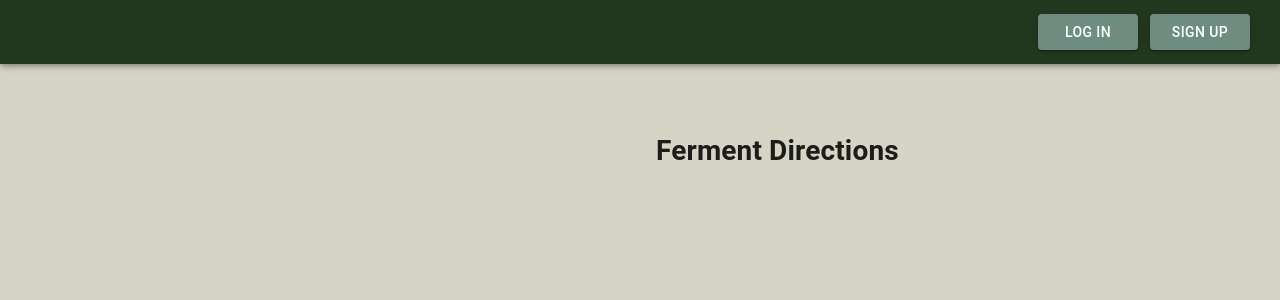
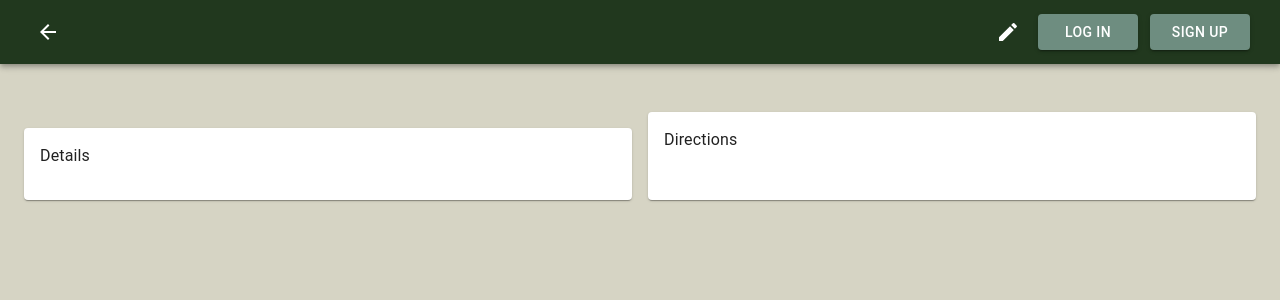
Before and after one commit to daniel-windsor/feeding-ferments-front, a React (Create React App) app: page /ferment/1 in a window 1280 px wide. Shown: the top 300 px of the page. Built offline with nearby package versions, Linux system fonts and the light colour scheme; no server answers; what mobx-persist would draw is missing.

Commit message:
Transitions and ferment profile

```diff
--- a/src/App.css
+++ b/src/App.css
@@ -37,3 +37,22 @@ body {
   transform: translateX(-100%);
   transition: all 200ms linear;
 }
+
+.slide-up-enter {
+  opacity: 0.1;
+  transform: translateY(15px);
+}
+.slide-up-enter.slide-up-enter-active {
+  opacity: 1;
+  transform: translateY(0);
+  transition: all 150ms linear;
+}
+.slide-up-exit {
+  opacity: 1;
+  transform: translateY(0);
+}
+
+.slide-up-exit.slide-up-exit-active {
+  opacity: 0.1;
+  transition: all 150ms linear;
+}
--- a/src/App.tsx
+++ b/src/App.tsx
@@ -1,4 +1,4 @@
-import { Suspense } from 'react';
+import React, { Suspense } from 'react';
 import {
   Switch,
   Route,
@@ -6,6 +6,8 @@ import {
   useLocation
 } from 'react-router-dom'
 import './App.css';
+
+import { TransitionGroup, CSSTransition } from 'react-transition-group'
 
 import { createMuiTheme, responsiveFontSizes } from "@material-ui/core/styles";
 import { ThemeProvider } from "@material-ui/styles";
@@ -30,14 +32,13 @@ let theme = createMuiTheme({
     },
   },
   overrides: {
-    MuiFormControl:  {
+    MuiFormControl: {
       root: {
         position: 'relative'
       }
     },
     MuiTextField: {
       root: {
-        // marginTop: 18,
         marginBottom: 24,
       },
     },
@@ -52,6 +53,11 @@ let theme = createMuiTheme({
       root: {
         minHeight: 36
       }
+    },
+    MuiPaper: {
+      root: {
+        overflow: 'hidden'
+      }
     }
   },
   palette: {
@@ -61,7 +67,7 @@ let theme = createMuiTheme({
     secondary: {
       main: "#6E8D80"
     },
-    warning:  {
+    warning: {
       main: "#381e21"
     },
     background: {
@@ -96,16 +102,16 @@ const App = () => {
       <ThemeProvider theme={theme}>
         <CssBaseline>
           <FirebaseStoreProvider>
-            <Route path='/' component={NavBar} />
-            <Route exact path='/' component={AuthContainer} />
-            <Suspense fallback={<LoadingRoute />}>
-              <Switch location={location}>
+            <Switch location={location}>
+              <Suspense fallback={<LoadingRoute />}>
                 <FermentStoreProvider>
+                  <Route path='/' component={NavBar} />
+                  <Route exact path='/' component={AuthContainer} />
                   <Route exact path='/dashboard' component={Dashboard} />
                   <Route exact path='/ferment/:fermentId' component={FermentProfile} />
                 </FermentStoreProvider>
-              </Switch>
-            </Suspense>
+              </Suspense>
+            </Switch>
           </FirebaseStoreProvider>
         </CssBaseline>
       </ThemeProvider>
--- a/src/components/common/AsyncButton.tsx
+++ b/src/components/common/AsyncButton.tsx
@@ -43,6 +43,7 @@ const AsyncButton = (props: IProps) => {
 
     if (status === buttonStatus.submitting && !props.isSubmitting && !props.isSuccess) {
       setStatus(buttonStatus.error)
+
       setTimeout(() => {
         setStatus(buttonStatus.init)
       }, 1500)
@@ -52,10 +53,9 @@ const AsyncButton = (props: IProps) => {
   useEffect(() => {
     if (props.isSuccess) {
       setStatus(buttonStatus.success)
+
       setTimeout(() => {
         props.successCallback()
-        setStatus(buttonStatus.init)
-        console.log('async complete')
       }, 1500)
     }
   }, [props.isSuccess])
--- a/src/components/dashboard/Dashboard.tsx
+++ b/src/components/dashboard/Dashboard.tsx
@@ -5,7 +5,6 @@ import { makeStyles } from '@material-ui/core/styles'
 import AddIcon from '@material-ui/icons/Add'
 
 import { useFermentStore } from '../../store'
-import FermentForm from './FermentForm'
 import FermentCardContainer from './FermentCardContainer'
 
 const useStyles = makeStyles(theme => ({
@@ -30,8 +29,6 @@ const Dashboard = () => {
       <Fab color='primary' className={classes.fab} onClick={() => fermentStore.toggleFermentForm()}>
         <AddIcon />
       </Fab>
-
-      <FermentForm />
     </Container>
   )
 }
--- a/src/components/dashboard/FermentCardContainer.tsx
+++ b/src/components/dashboard/FermentCardContainer.tsx
@@ -10,8 +10,8 @@ const FermentCardContainer = () => {
 
   return (
     <Grid container spacing={2}>
-      {fermentStore.ferments.map(ferment => (
-        <Grid item key={ferment._id} xs={12} sm={6} md={4} lg={3}>
+      {fermentStore.ferments.map((ferment) => (
+        <Grid item xs={12} sm={6} md={4} lg={3} key={ferment._id}>
           <FermentCard {...ferment} />
         </Grid>
       ))}
--- a/src/components/ferment/FermentDetails.tsx
+++ b/src/components/ferment/FermentDetails.tsx
@@ -1,44 +1,21 @@
-
-import { format } from 'date-fns'
-
-import { IFerment } from '../../types/ferment'
-
+import { Typography } from '@material-ui/core'
 import Paper from '@material-ui/core/Paper'
-import Grid from '@material-ui/core/Grid'
-import Container from '@material-ui/core/Container'
-import Typography from '@material-ui/core/Typography'
 import { makeStyles } from '@material-ui/core/styles'
 
 const useStyles = makeStyles(theme => ({
-  imageContainer: {
-    height: 200
-  },
-  headerText: {
-    paddingLeft: 18,
-    display: 'flex',
-    flexDirection: 'column',
-    justifyContent: 'center',
-    width: "100%"
+  root: {
+    height: "100%",
+    padding: theme.spacing(2),
+    marginTop: theme.spacing(2)
   }
 }))
 
-interface IProps extends IFerment { }
-
-const FermentDetails = (props: IProps) => {
+const FermentDetails = () => {
   const classes = useStyles()
 
   return (
-    <Paper>
-      <Grid container>
-        <Grid item xs={5} className={classes.imageContainer}>
-
-        </Grid>
-        <Grid item xs={7} className={classes.headerText}>
-          <Typography variant='h2'>{props.name}</Typography>
-          <Typography variant='h6'>{props.type}</Typography>
-          <Typography variant='h6'>Date of Birth: </Typography>
-        </Grid>
-      </Grid>
+    <Paper className={classes.root}>
+      <Typography>Details</Typography>
     </Paper>
   )
 }
--- a/src/components/ferment/FermentDirections.tsx
+++ b/src/components/ferment/FermentDirections.tsx
@@ -1,10 +1,24 @@
+import Paper from '@material-ui/core/Paper'
+import Typography from '@material-ui/core/Typography'
+import { makeStyles } from '@material-ui/core/styles'
 
+const useStyles = makeStyles(theme => ({
+  root: {
+    height: `calc(100% + ${theme.spacing(2)}px)`,
+    padding: theme.spacing(2),
+    [theme.breakpoints.down('sm')]: {
+      marginTop: theme.spacing(2)
+    }
+  }
+}))
 
 const FermentDirections = () => {
+  const classes = useStyles()
+
   return (
-    <div>
-      <h1>Ferment Directions</h1>
-    </div>
+    <Paper className={classes.root}>
+      <Typography>Directions</Typography>
+    </Paper>
   )
 }
 
--- /dev/null
+++ b/src/components/ferment/FermentHeader.tsx
@@ -0,0 +1,65 @@
+import { IFerment } from '../../types/ferment'
+import { useHistory } from 'react-router-dom'
+
+import Paper from '@material-ui/core/Paper'
+import Grid from '@material-ui/core/Grid'
+import Typography from '@material-ui/core/Typography'
+import { makeStyles } from '@material-ui/core/styles'
+
+import { useFermentStore } from '../../store'
+
+const useStyles = makeStyles(theme => ({
+  imageContainer: {
+    height: 200,
+    width: 200,
+    overflow: "hidden"
+  },
+  image: {
+    width: "100%",
+    height: "100%",
+    objectFit: "cover",
+    objectPosition: "center"
+  },
+  headerText: {
+    paddingLeft: 18,
+    display: 'flex',
+    flexDirection: 'column',
+    justifyContent: 'center',
+    width: "100%"
+  },
+  danger: {
+    backgroundColor: theme.palette.warning.main,
+    color: 'white'
+  }
+}))
+
+interface IProps extends IFerment { }
+
+const FermentDetails = (props: IProps) => {
+  const classes = useStyles()
+  const fermentStore = useFermentStore()
+  const history = useHistory()
+
+  const handleDelete = () => {
+    fermentStore.deleteFerment(props._id)
+    history.replace('/dashboard')
+  }
+
+  return (
+    <Paper>
+      <Grid container>
+        <Grid item xs={5} className={classes.imageContainer}>
+          <img className={classes.image} src="http://cdn.everybodylovesitalian.com/wp-content/uploads/2018/09/italian-bread.jpg" />
+        </Grid>
+        <Grid item xs={7} className={classes.headerText}>
+          <Typography variant='h2'>{props.name}</Typography>
+          <Typography variant='h6'>{props.type}</Typography>
+          <Typography variant='h6'>Date of Birth: </Typography>
+        </Grid>
+      </Grid>
+      {/* <Button className={classes.danger} onClick={handleDelete}>Delete</Button> */}
+    </Paper>
+  )
+}
+
+export default FermentDetails
--- a/src/components/ferment/FermentProfile.tsx
+++ b/src/components/ferment/FermentProfile.tsx
@@ -1,11 +1,14 @@
 
+import { useEffect } from 'react'
 import { observer } from 'mobx-react-lite'
+import { useParams } from 'react-router-dom'
 
 import Container from '@material-ui/core/Container'
 import Grid from '@material-ui/core/Grid'
 import { makeStyles } from '@material-ui/core/styles'
 
 import { useFermentStore } from '../../store'
+import FermentHeader from './FermentHeader'
 import FermentDetails from './FermentDetails'
 import FermentDirections from './FermentDirections'
 
@@ -15,19 +18,30 @@ const useStyles = makeStyles(theme => ({
   }
 }))
 
+type FermentParams = {
+  fermentId: string
+}
+
 const FermentProfile = () => {
-  const { activeFerment } = useFermentStore()
+  const fermentStore = useFermentStore()
   const classes = useStyles()
+  const { fermentId } = useParams<FermentParams>()
 
   return (
     <Container className={classes.root}>
-      <Grid container spacing={4}>
+      <Grid container direction="row" spacing={2}>
+        <Grid container item xs={12} md={6} direction="column">
+          <Grid item>
+            {fermentStore.activeFerment &&
+              <FermentHeader {...fermentStore.activeFerment} />
+            }
+          </Grid>
+          <Grid item>
+            <FermentDetails />
+          </Grid>
+        </Grid>
+
         <Grid item xs={12} md={6}>
-          {activeFerment &&
-            <FermentDetails {...activeFerment} />
-          }
-        </Grid>
-        <Grid item>
           <FermentDirections />
         </Grid>
       </Grid>
--- a/src/components/nav/Navbar.tsx
+++ b/src/components/nav/Navbar.tsx
@@ -1,20 +1,44 @@
+import { lazy } from 'react'
 import { observer } from 'mobx-react-lite'
+import { useLocation, useHistory } from 'react-router-dom'
 
 import AppBar from '@material-ui/core/AppBar'
 import Toolbar from '@material-ui/core/Toolbar'
+import Fade from '@material-ui/core/Fade'
+import IconButton from '@material-ui/core/IconButton'
+import CreateIcon from '@material-ui/icons/Create';
+import ArrowBackIcon from '@material-ui/icons/ArrowBack';
 
-import { useFirebaseStore } from '../../store'
+import { useFirebaseStore, useFermentStore } from '../../store'
 
 import UserMenu from './UserMenu'
 import AuthMenu from './AuthMenu'
 
+const FermentForm = lazy(() => import('../dashboard/FermentForm'))
+
 const Navbar = () => {
   const firebaseStore = useFirebaseStore()
+  const fermentStore = useFermentStore()
+  const { pathname } = useLocation()
+  const history = useHistory()
 
   return (
     <AppBar position="static">
       <Toolbar>
+        <Fade timeout={150} in={pathname.includes('ferment')}>
+          <IconButton color="inherit" onClick={() => history.push('/dashboard')}>
+            <ArrowBackIcon />
+          </IconButton>
+        </Fade>
+
         <div style={{ flex: 1 }} />
+
+        <Fade timeout={150} in={pathname.includes('ferment')}>
+          <IconButton color="inherit" onClick={() => fermentStore.toggleFermentForm()}>
+            <CreateIcon />
+          </IconButton>
+        </Fade>
+
         {!firebaseStore.user &&
           <AuthMenu />
         }
@@ -22,6 +46,8 @@ const Navbar = () => {
         {firebaseStore.user &&
           <UserMenu />
         }
+
+        <FermentForm />
       </Toolbar>
     </AppBar>
   )
```
Also changed, not shown: src/components/dashboard/FermentCard.tsx (+16 -10 lines), src/store/FermentStore.ts (+5 -5 lines).
